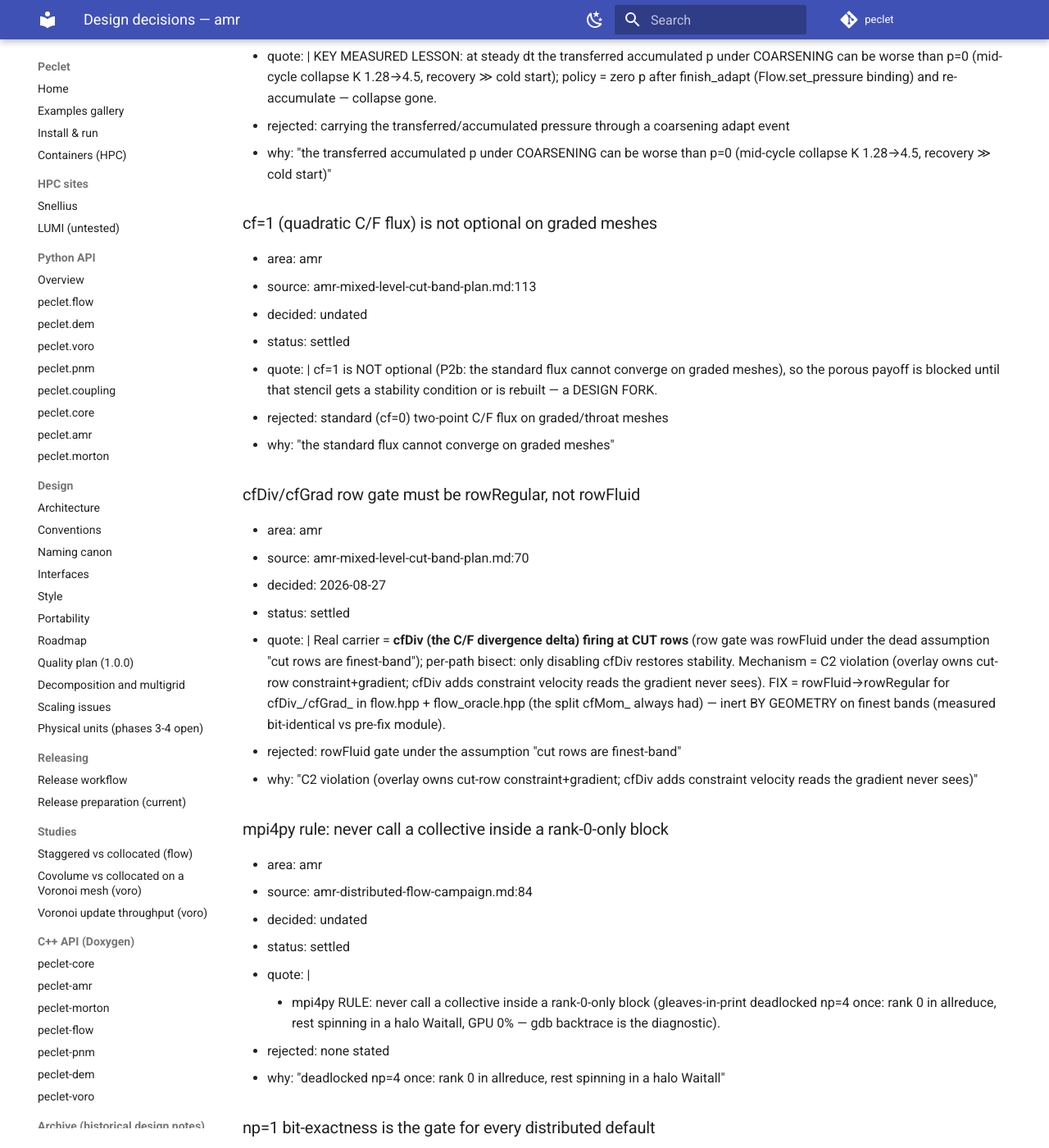
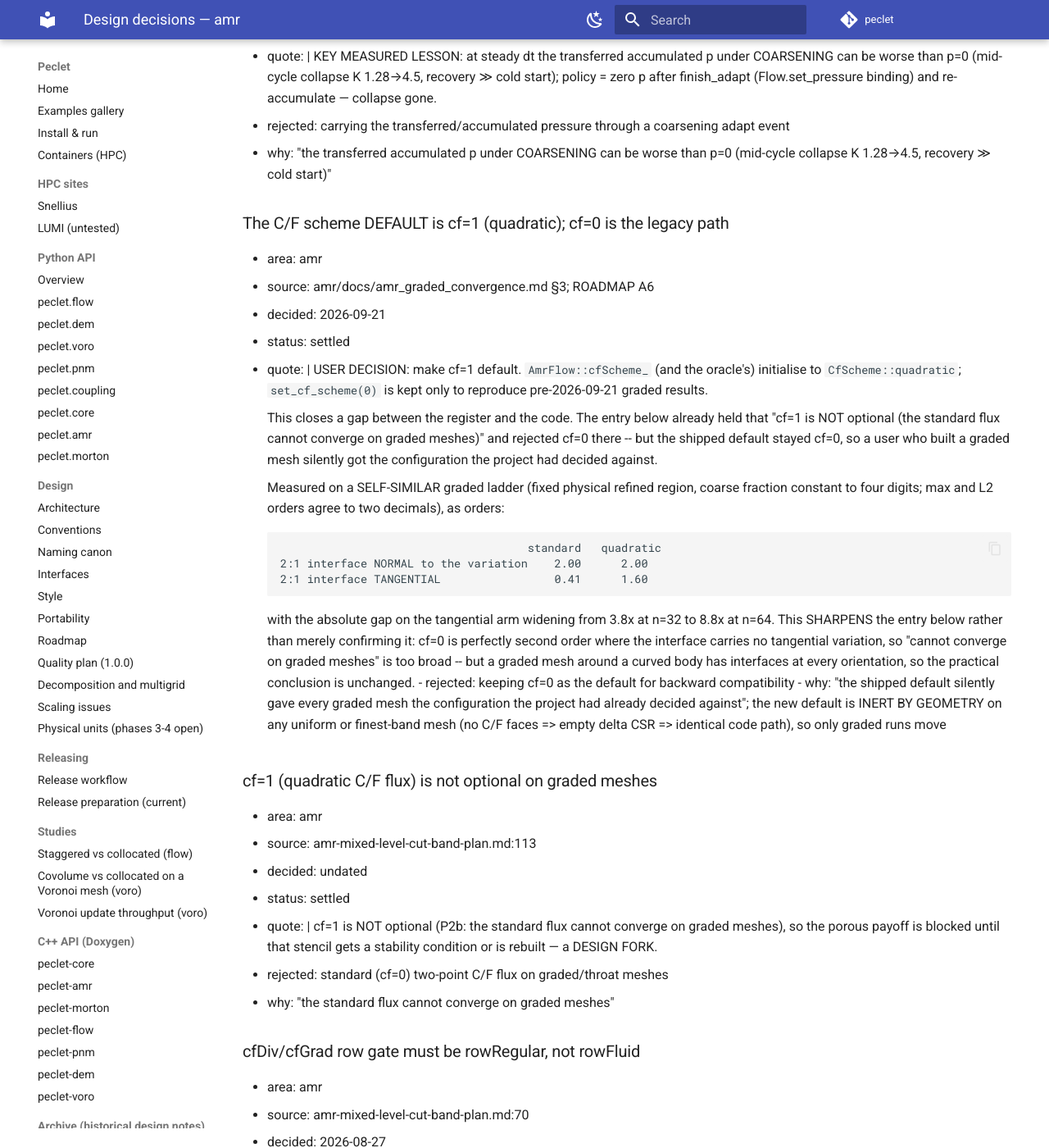
Before and after one commit to computational-chemical-engineering/peclet, an MkDocs documentation site: the page built from docs/decisions/amr.md, in a window 1280 px wide and 1400 px high, scrolled down 21620 px. Shown: the whole window at 82% size. Built offline with MkDocs 1.6.1 and Material for MkDocs 9.7.7, drawn with Linux system fonts in a browser that asks for light colours; comment, search, counter and statistics services are not loaded.

Commit message:
amr: cf=1 is the default, the C/F scheme runs distributed, and the graded solver is measured
peclet-amr 4b96cb3. The session's work, in dependency order:

A5 -- a SILENT O(1) wall error, found by the convergence study and fixed. AmrCutCell::build hoisted
one beta = mu/h_finest^2 outside the per-leaf loop, so a cut cell at level L got a wall row 4^L too
stiff. Symptom: the exact Poiseuille parabola shifted BODILY, 3.6-4.7% on meshes that are exact when
the same cells are spelled lmax=0, with no throw and no warning. Closed form -(3/8)(F/mu)h^2(1-4^-L)
reproduced every measured digit and predicted out-of-sample cases to 2e-14.

B1 rung 1 -- the graded solver is SECOND ORDER, measured for the first time end to end: max error
0.375 -> 0.09375 -> 0.023437, exactly /4 twice, against a uniform arm at machine zero across a 64x
range in cell count. On a self-similar ladder the tangential orientation separates the two C/F
schemes: order 0.41 (standard) vs 1.60 (quadratic).

A6 -- cf=1 becomes the DEFAULT on that evidence (user decision), closing a gap between the register
and the code: docs/decisions/amr.md already rejected cf=0 on graded meshes while the shipped default
was cf=0. It needed the distributed C/F work first -- setSolid threw for dist_ && cfScheme_ !=
standard, so the default would have broken every MPI run -- and that work uncovered two more bugs:
a hand-rolled block-period wrap that could return a geometrically unrelated leaf across ranks, and
t.level() called on ghost indices in all four builders.

A1 -- reconciled with the parallel session that closed the same item from flow's side. Their
agreement-gate design superseded this branch's transition probe and was kept.

Also: A4 public solver tolerances (set_pressure_tolerance / set_momentum_tolerance), and A3' --
divergence_norm_face() documented and gated as measuring a constraint the solver may not have
solved, which it now is in two independent ways (projection scheme and C/F scheme).

Gates: 83/83 + 17/17 np8, byte gate IDENTICAL at np=1 and np=2 after two recorded re-baselines.

The index line was hand-added rather than regenerated: five core CORE_BOUNDARY entries live only in
docs/DECISIONS.md and not in docs/decisions/core.md, so build_index.py would delete another
session's work. Worth fixing at the source, separately.

Co-Authored-By: Claude Opus 5 <noreply@anthropic.com>
Claude-Session: https://claude.ai/code/session_015fNTZgmz6U1bv2MRTM3bbF

```diff
--- a/docs/decisions/amr.md
+++ b/docs/decisions/amr.md
@@ -762,6 +762,38 @@ Do not reverse an entry here without recording a new decision that supersedes it
 - rejected: carrying the transferred/accumulated pressure through a coarsening adapt event
 - why: "the transferred accumulated p under COARSENING can be worse than p=0 (mid-cycle collapse K 1.28→4.5, recovery ≫ cold start)"
 
+### The C/F scheme DEFAULT is cf=1 (quadratic); cf=0 is the legacy path
+- area: amr
+- source: amr/docs/amr_graded_convergence.md §3; ROADMAP A6
+- decided: 2026-09-21
+- status: settled
+- quote: |
+    USER DECISION: make cf=1 default. `AmrFlow::cfScheme_` (and the oracle's) initialise to
+    `CfScheme::quadratic`; `set_cf_scheme(0)` is kept only to reproduce pre-2026-09-21 graded
+    results.
+
+    This closes a gap between the register and the code. The entry below already held that "cf=1 is
+    NOT optional (the standard flux cannot converge on graded meshes)" and rejected cf=0 there --
+    but the shipped default stayed cf=0, so a user who built a graded mesh silently got the
+    configuration the project had decided against.
+
+    Measured on a SELF-SIMILAR graded ladder (fixed physical refined region, coarse fraction
+    constant to four digits; max and L2 orders agree to two decimals), as orders:
+
+                                             standard   quadratic
+        2:1 interface NORMAL to the variation    2.00      2.00
+        2:1 interface TANGENTIAL                 0.41      1.60
+
+    with the absolute gap on the tangential arm widening from 3.8x at n=32 to 8.8x at n=64. This
+    SHARPENS the entry below rather than merely confirming it: cf=0 is perfectly second order where
+    the interface carries no tangential variation, so "cannot converge on graded meshes" is too
+    broad -- but a graded mesh around a curved body has interfaces at every orientation, so the
+    practical conclusion is unchanged.
+- rejected: keeping cf=0 as the default for backward compatibility
+- why: "the shipped default silently gave every graded mesh the configuration the project had
+    already decided against"; the new default is INERT BY GEOMETRY on any uniform or finest-band
+    mesh (no C/F faces => empty delta CSR => identical code path), so only graded runs move
+
 ### cf=1 (quadratic C/F flux) is not optional on graded meshes
 - area: amr
 - source: amr-mixed-level-cut-band-plan.md:113
```
Also changed, not shown: docs/DECISIONS.md (+2 -1 lines).
